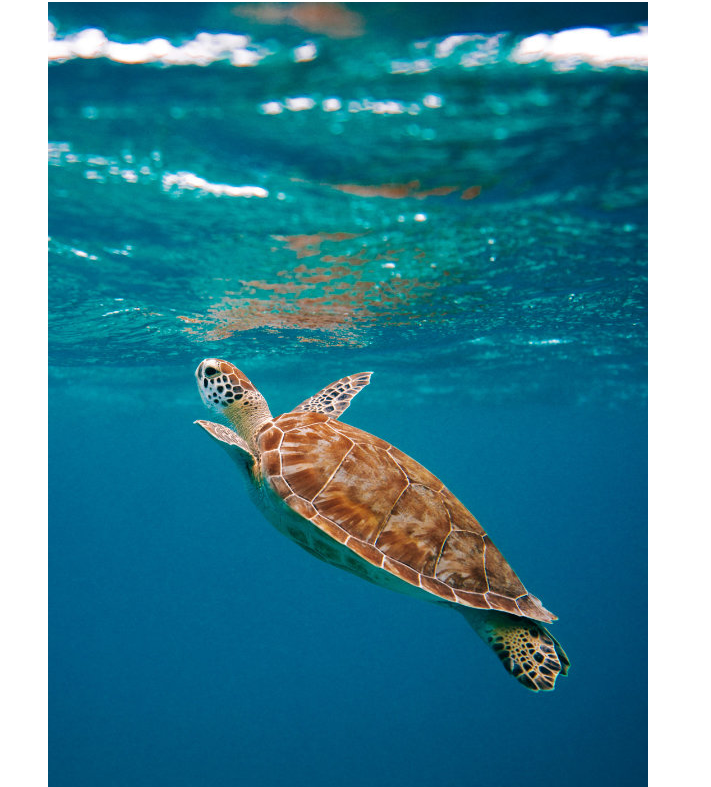
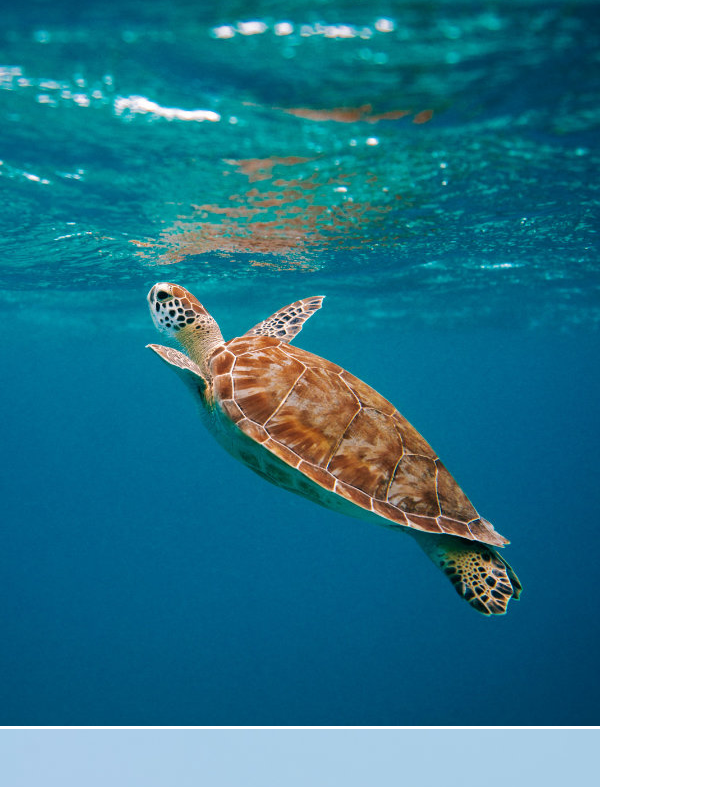
Before and after one commit to sarahscampos/animais-fantasticos, a plain HTML site: page index.html in a window 1280 px wide. Shown: the part 154-941 px from the top of the page, without its empty margins (0-711 px from the left). Drawn offline with Linux system fonts and the light colour scheme.

Commit message:
reset css

```diff
--- a/index.html
+++ b/index.html
@@ -5,6 +5,7 @@
   <meta name="viewport" content="width=device-width, initial-scale=1.0">
   <title>Animais Fantásticos</title>
   <link rel="stylesheet" href="styles/style.css">
+  <link rel="stylesheet" href="styles/reset.css">
 </head>
 <body>
   <header>
--- /dev/null
+++ b/styles/reset.css
@@ -0,0 +1,48 @@
+/* http://meyerweb.com/eric/tools/css/reset/
+   v2.0 | 20110126
+   License: none (public domain)
+*/
+
+html, body, div, span, applet, object, iframe,
+h1, h2, h3, h4, h5, h6, p, blockquote, pre,
+a, abbr, acronym, address, big, cite, code,
+del, dfn, em, img, ins, kbd, q, s, samp,
+small, strike, strong, sub, sup, tt, var,
+b, u, i, center,
+dl, dt, dd, ol, ul, li,
+fieldset, form, label, legend,
+table, caption, tbody, tfoot, thead, tr, th, td,
+article, aside, canvas, details, embed,
+figure, figcaption, footer, header, hgroup,
+menu, nav, output, ruby, section, summary,
+time, mark, audio, video {
+	margin: 0;
+	padding: 0;
+	border: 0;
+	font-size: 100%;
+	font: inherit;
+	vertical-align: baseline;
+}
+/* HTML5 display-role reset for older browsers */
+article, aside, details, figcaption, figure,
+footer, header, hgroup, menu, nav, section {
+	display: block;
+}
+body {
+	line-height: 1;
+}
+ol, ul {
+	list-style: none;
+}
+blockquote, q {
+	quotes: none;
+}
+blockquote:before, blockquote:after,
+q:before, q:after {
+	content: '';
+	content: none;
+}
+table {
+	border-collapse: collapse;
+	border-spacing: 0;
+}
```
